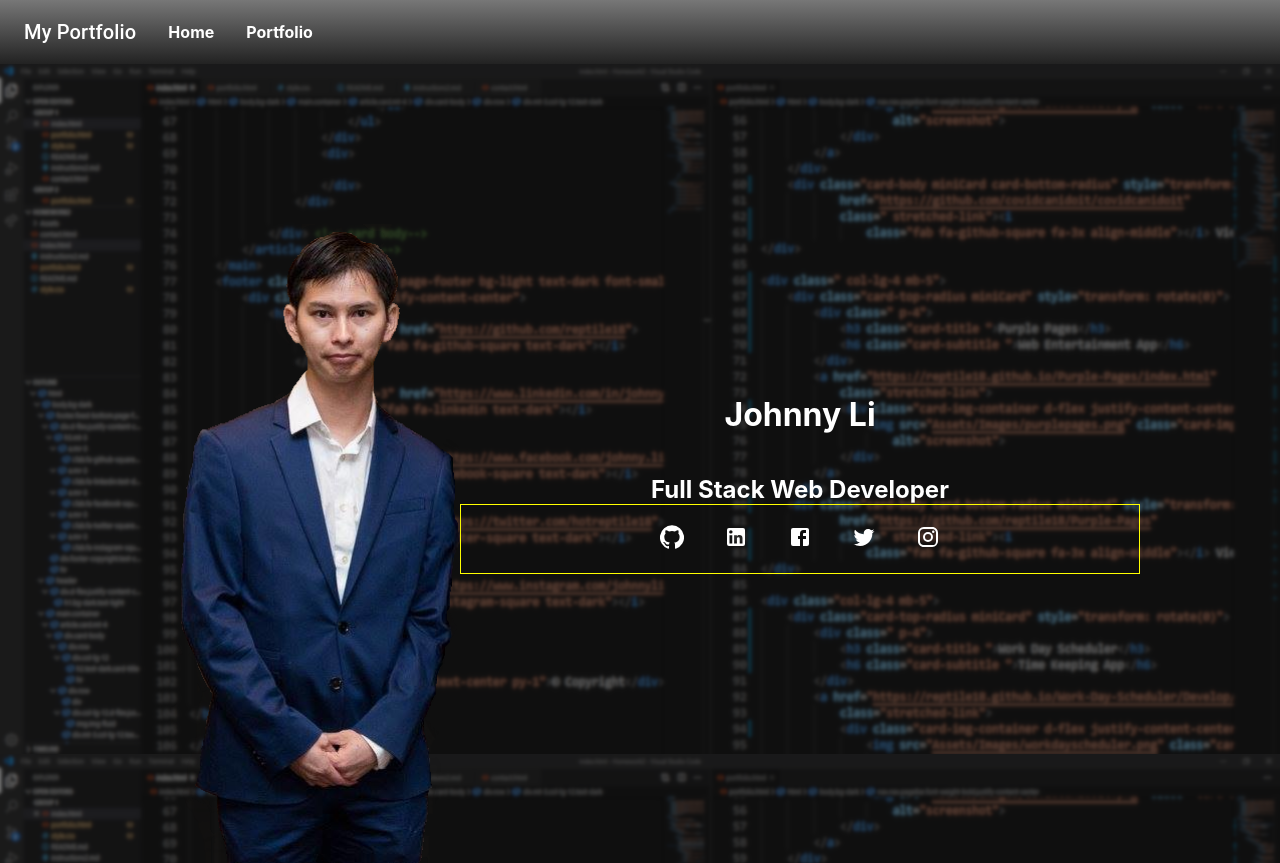
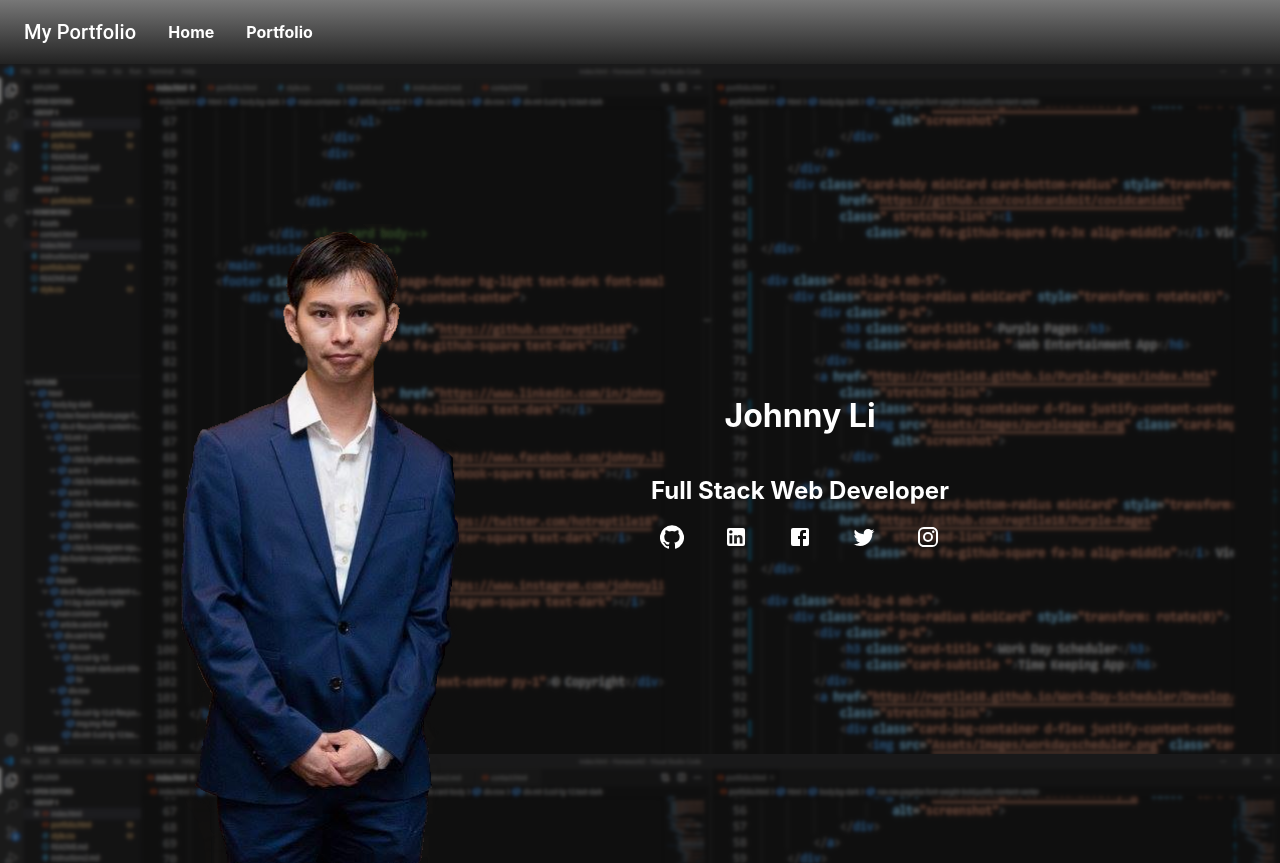
Before and after one commit to reptile18/reptile18.github.io, a React (Create React App) app: page / in a window 1280 px wide. Shown: the top 863 px of the page. Built offline with nearby package versions, Linux system fonts and the light colour scheme.

Commit message:
update build yml and remove borders

```diff
--- a/src/components/ConnectWithMe/index.js
+++ b/src/components/ConnectWithMe/index.js
@@ -19,11 +19,7 @@ const styles = {
   },
   emailLink: {
     color: "white"
-  },
-  debugGrid: {
-    border: "1px solid magenta"
   }
-
 }
 
 function ConnectWithMe() {
@@ -37,10 +33,10 @@ function ConnectWithMe() {
             <Grid style={styles.debugGrid} item xs={3} container direction="row" justify="center" alignItems="center">
               <Resume />
             </Grid>
-            <Grid style={styles.debugGrid} item xs={3} container justify="center">
+            <Grid item xs={3} container justify="center">
               <SocialButtons lg={12} md={8} sm={12} xs={2}/>
             </Grid>
-            <Grid style={styles.debugGrid} item xs={3}>
+            <Grid item xs={3}>
               <a style={styles.emailLink} href="mailto:reptile18@gmail.com">
                 <ContactMailIcon className="email" />
               </a>
--- a/src/components/Resume/index.js
+++ b/src/components/Resume/index.js
@@ -9,12 +9,8 @@ const paperHeight = 351;
 
 const styles = {
   container: {
-    height: "375px",
     width: "100%",
     position: "relative",
-    display: "inline-block",
-    border: "1px solid yellow"
-
   },
   pg1: {
     boxShadow: "1px 1px 5px #000000",
--- a/src/components/SocialButtons/index.js
+++ b/src/components/SocialButtons/index.js
@@ -39,9 +39,6 @@ const socials = [
 const styles = {
   link: {
     color: "white"
-  },
-  debugGrid: {
-    border: "1px solid yellow"
   }
 }
 
@@ -68,7 +65,7 @@ function renderSocial(item) {
 
 function SocialButtons(props) {
   return (
-    <Grid style={styles.debugGrid} xs={props.xs} sm={props.sm} md={props.md} lg={props.lg} container spacing={5} justify="center">
+    <Grid xs={props.xs} sm={props.sm} md={props.md} lg={props.lg} container spacing={5} justify="center">
       {socials.map(renderSocial)}
     </Grid>
   )
```
